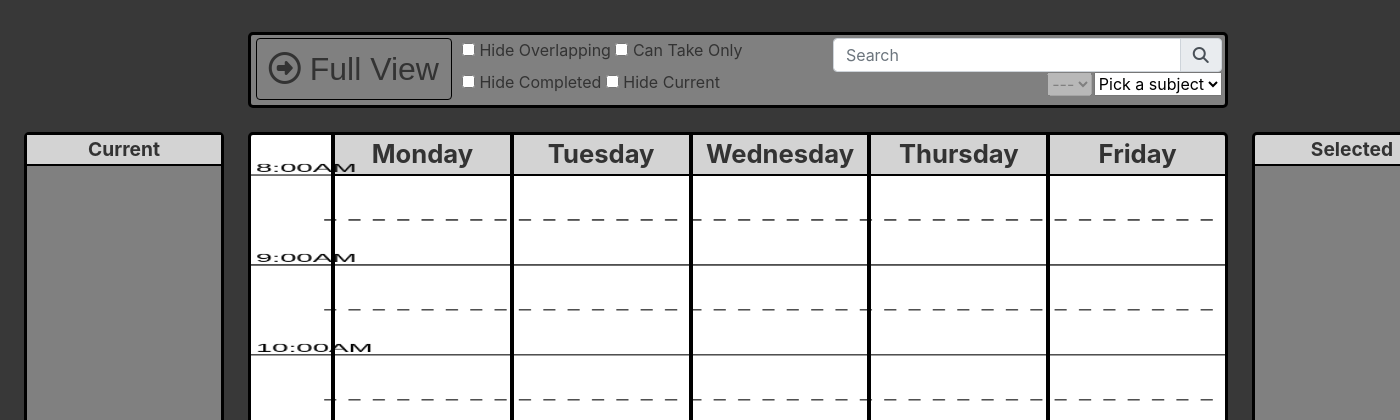
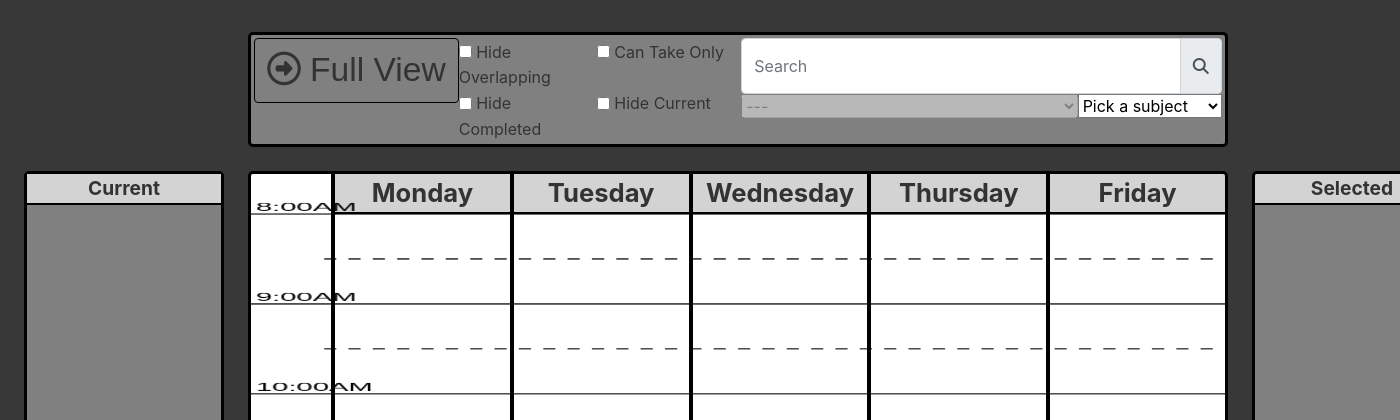
Before and after one commit to IsaachBrooks/ModernSignupSystem, a Flask app: page /main in a window 1400 px wide; the page is wider, and only the part inside the window is pictured. Shown: the part 56-476 px from the top of that part. Run offline with Flask 2, Linux system fonts and the light colour scheme; the visitor is signed in with stand-in values (Sample User, id 1); data comes from the database, SQL or seed files in the repository; data that the repository does not hold is empty; some libraries are stand-ins or nearby versions.

Commit message:
bug fixes on class selector, and CSS for all options

```diff
--- a/website/app/static/js/options.js
+++ b/website/app/static/js/options.js
@@ -29,6 +29,7 @@ function setupSubjectSelector() {
         }
     });
     dSel.onchange = () => {
+        cSel.selectedIndex = 0;
         reloadSections();
         fillClassSelector();
         if (viewing_cur) {
@@ -50,7 +51,11 @@ function fillClassSelector() {
         first.innerHTML = ' Pick a class';
         first.value = '';
         $(first).prop('selected', true);
-        $(cSel).append(first)
+        $(cSel).append(first);
+        let showAll = document.createElement('option');
+        showAll.innerHTML = ' Show all (default)';
+        showAll.value = '';
+        $(cSel).append(showAll)
         getClassesByDepartment(dpID).then((data) => {
             for (let elem of data) {
                 let opt = document.createElement('option');
--- a/website/app/static/styles/options.css
+++ b/website/app/static/styles/options.css
@@ -1,25 +1,21 @@
-
-
-
 #opt-left {
     position: relative;
     grid-area: L;
-}
-
-.left-opt {
-    float: left;
-    margin-right: 10px;
+    grid-template-areas: "sv filters";
+    grid-template-columns: auto auto ;
+    display: grid;
 }
 
 #opt-right {
     position: relative;
     grid-area: R;
+    grid-template-areas:
+    "sr sr"
+    "cla dept";
+    grid-template-columns: 70% 30%;
+    display: grid;
 }
 
-.right-opt {
-    float: right;
-    margin-left: 10px;
-}
 .opt-section {
     position: relative;
     padding: .1em;
@@ -28,11 +24,14 @@
 
 .option-ele {
     position: relative;
-    margin-left: 0.1em;
+}
+
+#view-switcher {
+    grid-area: sv;
 }
 
 #switch-view {
-    font-size: 2em;
+    font-size: 2.1em;
     font-family: Arial, Helvetica, sans-serif;
     border: 1px solid black;
 }
@@ -50,6 +49,7 @@
 
 #opt-search {
     position: relative;
+    grid-area: sr;
 }
 
 #opt-search-btn {
@@ -57,7 +57,46 @@
 }
 
 #checked-opts {
-    display: block;
+    grid-area: filters;
+    display: grid;
+    grid-template-areas:
+    "hol cto"
+    "hcom hcur";
+    grid-template-columns: 1fr 1fr;
+}
+
+#showOverlaps-holder {
+    grid-area: hol;
+}
+
+#showCanTake-holder {
+    grid-area: cto;
+}
+
+#hideCompleted-holder {
+    grid-area: hcom;
+}
+
+#hideCurrent-holder {
+    grid-area: hcur;
+}
+
+.opt-holder {
+    position: relative;
+}
+
+.opt-check-input {
+    display: inline;
+    vertical-align: middle;
+}
+
+.opt-check-label {
+    display: inline;
+    vertical-align: middle;
+}
+
+.opt-check-label, .opt-check-input {
+    position: relative;
 }
 
 .opt-check-label:hover {
@@ -65,6 +104,27 @@
     border-color: rgb(226, 226, 226);
 }
 
+.opt-check-input:hover + .opt-check-label {
+    color: #fc0;
+}
+
 .opt-check-input:checked + .opt-check-label {
     color: #fc0;
 }
+
+#subject-switcher {
+    grid-area: dept;
+    margin-right: 0;
+}
+
+#subject-selector {
+    width: 100%;
+}
+
+#class-switcher {
+    grid-area: cla;
+}
+
+#class-selector {
+    width: 100%;
+}
--- a/website/app/static/styles/signup.css
+++ b/website/app/static/styles/signup.css
@@ -67,6 +67,7 @@ content.signup-holder {
     min-width: 800px;
     max-width: 1200px;
     grid-template-areas: "L R";
+    grid-template-columns: 1fr 1fr;
     display: grid;
     margin-left: auto;
     margin-right: auto;
--- a/website/app/templates/classSignup.html
+++ b/website/app/templates/classSignup.html
@@ -79,39 +79,42 @@
     </div>
     <div id="option-holder" class="signdiv signup-opt mt-2 mb-4">
         <section id="opt-left" class="opt-section">
-            <div id="view-switcher" class="option-ele left-opt">
+            <div id="view-switcher" class="option-ele">
                 <a id="switch-view" class="btn btn-link"><i class="fa fa-arrow-circle-o-right"></i><span> Full View</span></a>
             </div>
-            <div id="checked-opts" class="left-opt">
+            <div id="checked-opts" class="">
+                <div id="showOverlaps-holder" class="opt-holder">
                     <input type="checkbox" id="showOverlaps" class="opt-check-input">
                     <label for="showOverlaps" class="opt-label no-sel opt-check-label"> Hide Overlapping</label>
-
+                </div>
+                <div id="showCanTake-holder" class="opt-holder">
                     <input type="checkbox" id="showCanTake" class="opt-check-input">
                     <label for="showCanTake" class="opt-label no-sel opt-check-label">Can Take Only</label>
-
-                    <br>
-
+                </div>
+                <div id="hideCompleted-holder" class="opt-holder">
                     <input type="checkbox" id="hideCompleted" class="opt-check-input">
                     <label for="hideCompleted" class="opt-label no-sel opt-check-label"> Hide Completed</label>
-
+                </div>
+                <div id="hideCurrent-holder" class="opt-holder">
                     <input type="checkbox" id="hideCurrent" class="opt-check-input">
                     <label for="hideCurrent" class="opt-label no-sel opt-check-label"> Hide Current</label>
+                </div>
             </div>
         </section>
         <section id="opt-right" class="opt-section">
-            <div class="input-group md-form form-sm form-2 pl-0">
+            <div id="opt-search" class="input-group md-form form-sm form-2 pl-0">
                 <input id="opt-search-input" class="form-control my-0 py-1 red-border" type="text" placeholder="Search" aria-label="Search">
                 <div id="opt-search-btn" class="input-group-append">
                   <span class="input-group-text red lighten-3" id="basic-text1">
                       <i class="fas fa-search text-grey" aria-hidden="true"></i></span>
                 </div>
               </div>
-            <div id="subject-switcher" class="option-ele right-opt">
+            <div id="subject-switcher" class="pl-0 pr-0">
                 <select id="subject-selector">
                     <option value='' selected> Pick a subject</option>
                 </select>
             </div>
-            <div id="class-switcher" class="option-ele right-opt">
+            <div id="class-switcher" class="pl-0 pr-0">
                 <select id="class-selector" disabled>
                     <option value='' selected> --- </option>
                 </select>
```
